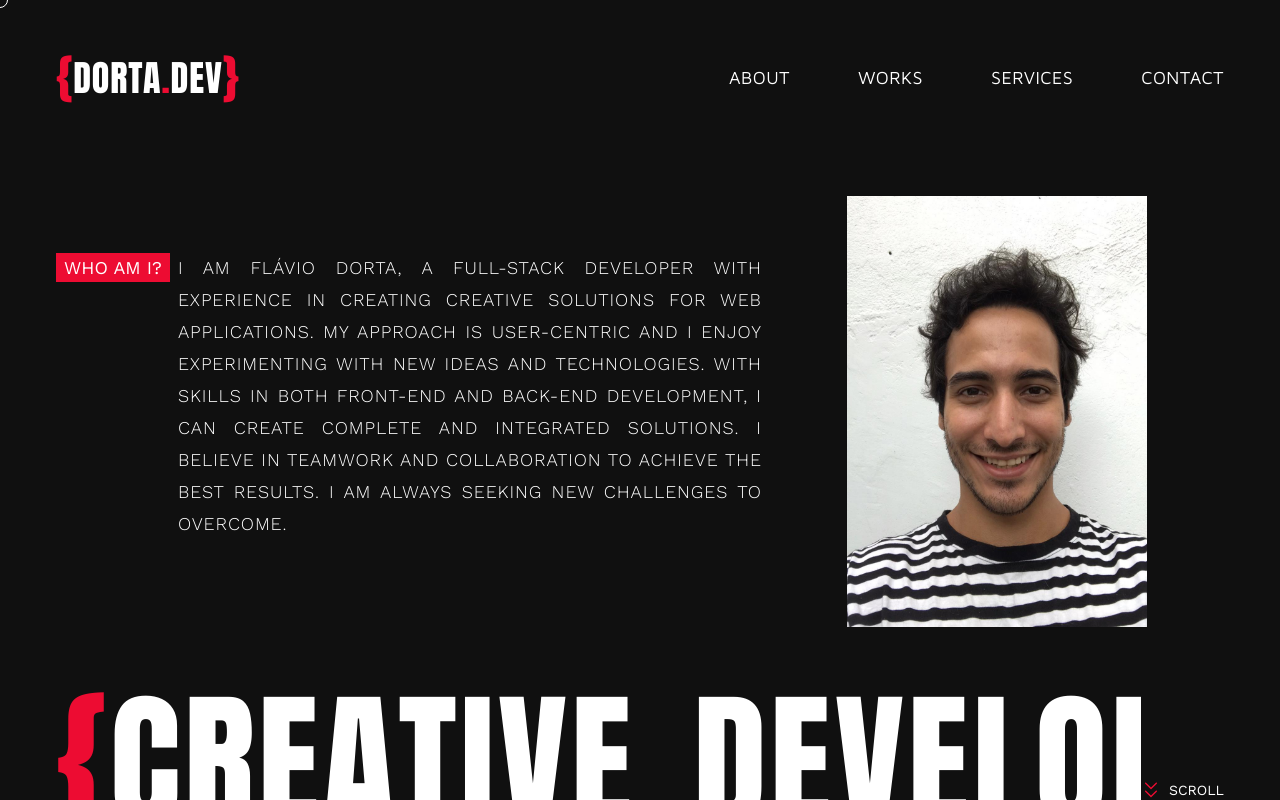
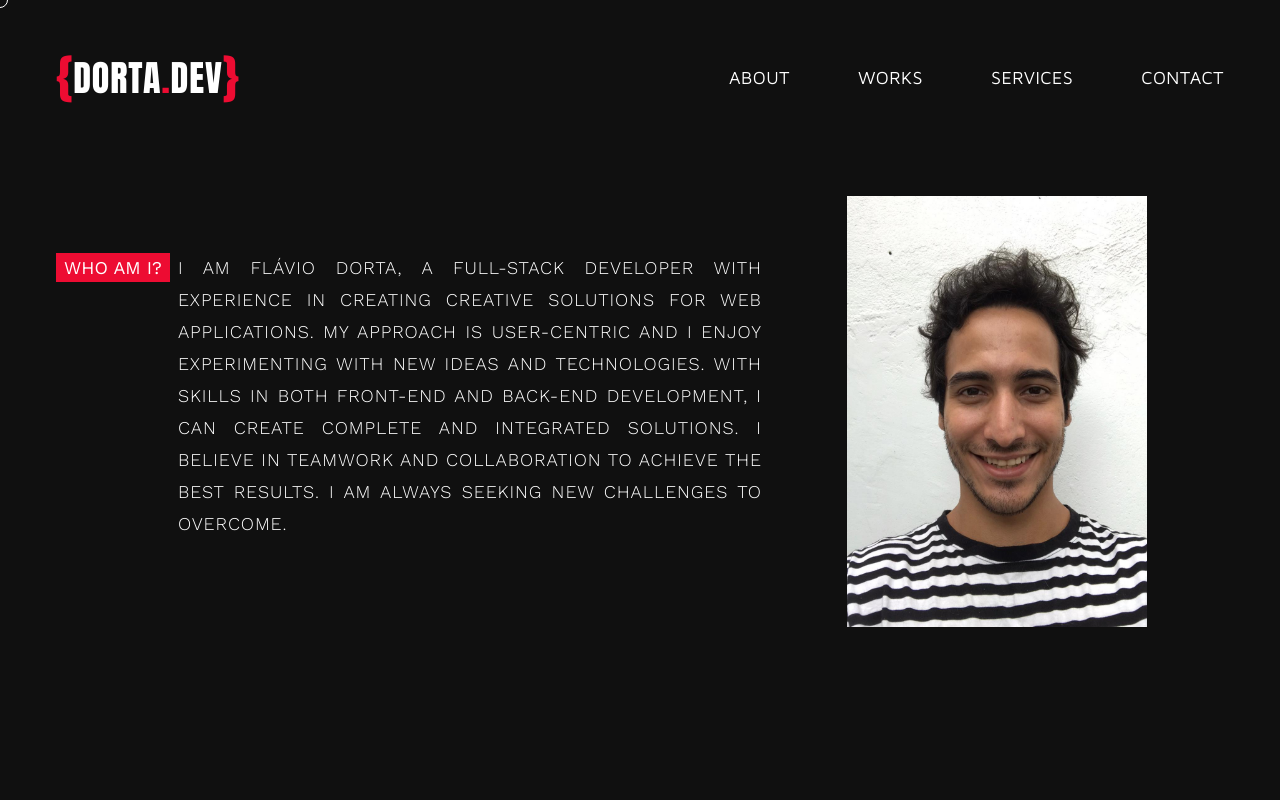
Before and after one commit to flaviodorta/dorta.dev, a Next.js app: page / in a window 1280 px wide. Built offline with nearby package versions, Linux system fonts and the light colour scheme.

Commit message:
fix: fix about layout 2

```diff
--- a/src/pages/index.tsx
+++ b/src/pages/index.tsx
@@ -80,7 +80,7 @@ const Index = () => {
       <Navbar ref={navbarRef} />
 
       <main
-        className={twMerge(['h-full mt-6 pb-10 flex flex-col', 'lg:mt-14'])}
+        className={twMerge(['h-full mt-6 mb-20 flex flex-col', 'lg:mt-14'])}
       >
         <div
           className={clsx([
@@ -145,7 +145,7 @@ const Index = () => {
             anton.className,
             'w-full mt-6 flex flex-col items-center justify-around text-[58px] uppercase',
             'sm:mt-10',
-            'xl:flex-row',
+            '2xl:flex-row xl:mt-40',
           ])}
         >
           <h1
@@ -153,6 +153,7 @@ const Index = () => {
             className={twMerge([
               'flex text-[10vw] whitespace-nowrap tracking-wide overflow-hidden',
               'lg:text-[108px]',
+              'xl:text-[138px]',
               'xl:text-[148px]',
             ])}
           >
@@ -182,6 +183,7 @@ const Index = () => {
               'sm:text-sm',
               'md:mt-8',
               'lg:mt-12',
+              '2xl:mt-0',
             ])}
           >
             <RxDoubleArrowDown
```
